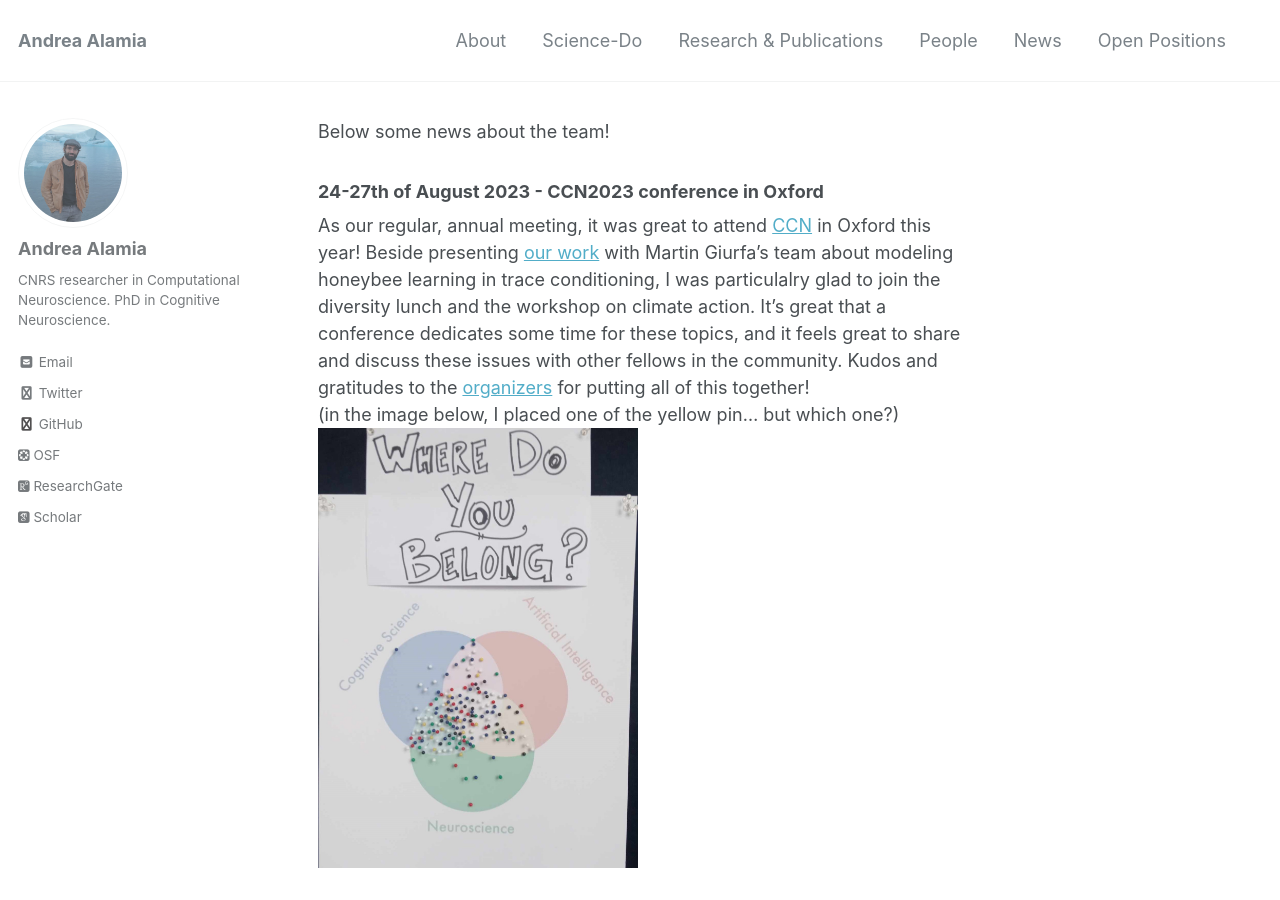
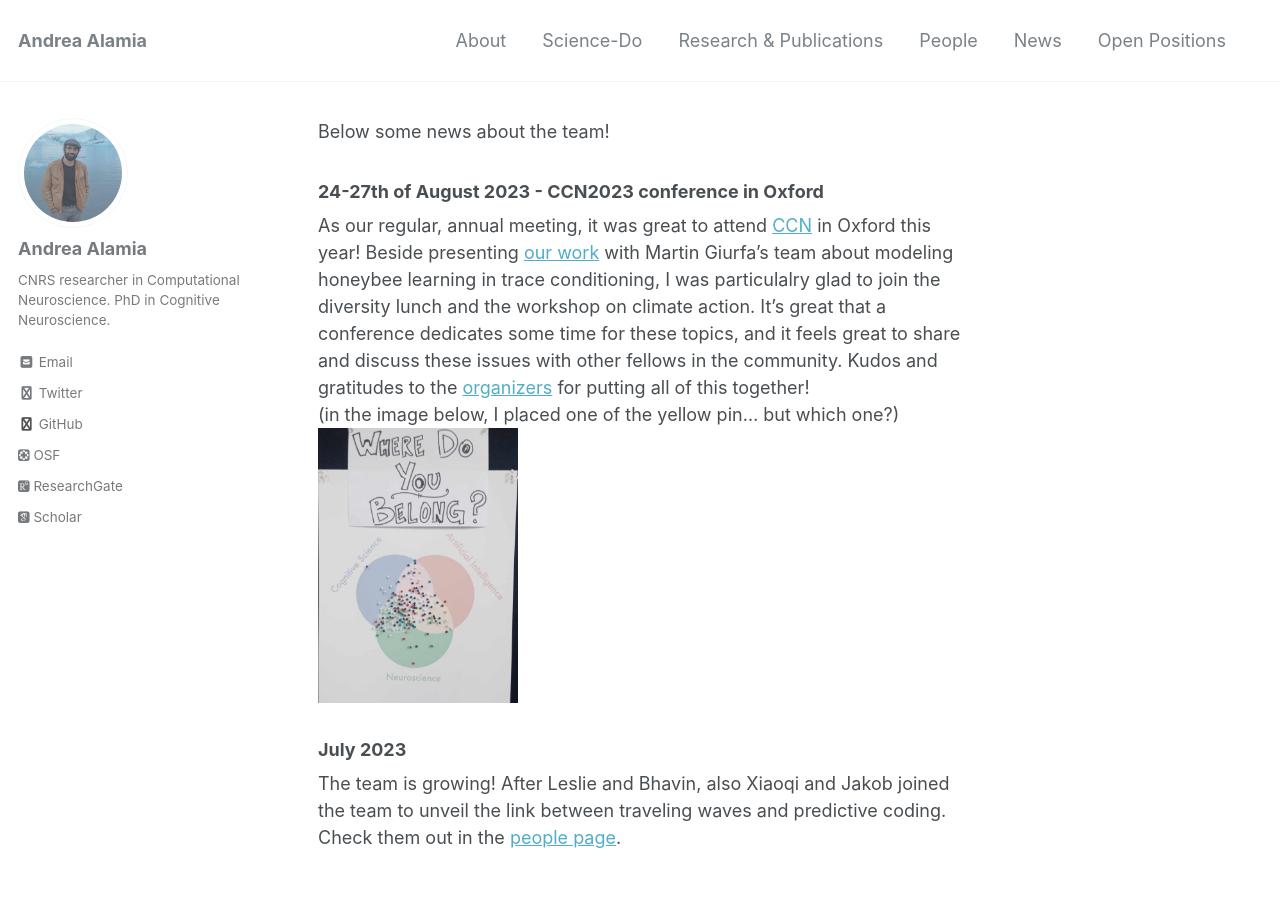
Before and after one commit to artipago/artipago.github.io, a Jekyll site: the page built from _pages/News.md, in a window 1280 px wide and 900 px high. Built offline with Jekyll 4.4.1, drawn with Linux system fonts in a browser that asks for light colours; nearby versions of some CDN libraries; some web fonts are replaced; library files that are not in the unit come from our copies.

Commit message:
Update News.md

```diff
--- a/_pages/News.md
+++ b/_pages/News.md
@@ -9,8 +9,8 @@ Below some news about the team! <br>
 
 ### 24-27th of August 2023 - CCN2023 conference in Oxford
 As our regular, annual meeting, it was great to attend <a href="https://2023.ccneuro.org/index.php">CCN</a> in Oxford this year! Beside presenting <a href="https://2023.ccneuro.org/proceedings/0000414.pdf">our work</a> with Martin Giurfa's team about modeling honeybee learning in trace conditioning, I was particulalry glad to join the diversity lunch and the workshop on climate action. It's great that a conference dedicates some time for these topics, and it feels great to share and discuss these issues with other fellows in the community. Kudos and gratitudes to the <a href="https://2023.ccneuro.org/organizers.php">organizers</a> for putting all of this together! <br>
-(in the image below, I placed one of the yellow pin... but which one?)
-<img src="/assets/images/ccn2023.jpg" width="320" height="400">
+(in the image below, I placed one of the yellow pin... but which one?) <br>
+<img src="/assets/images/ccn2023.jpg" width="200" height="300">
 <br>
 
 ### July 2023
```
